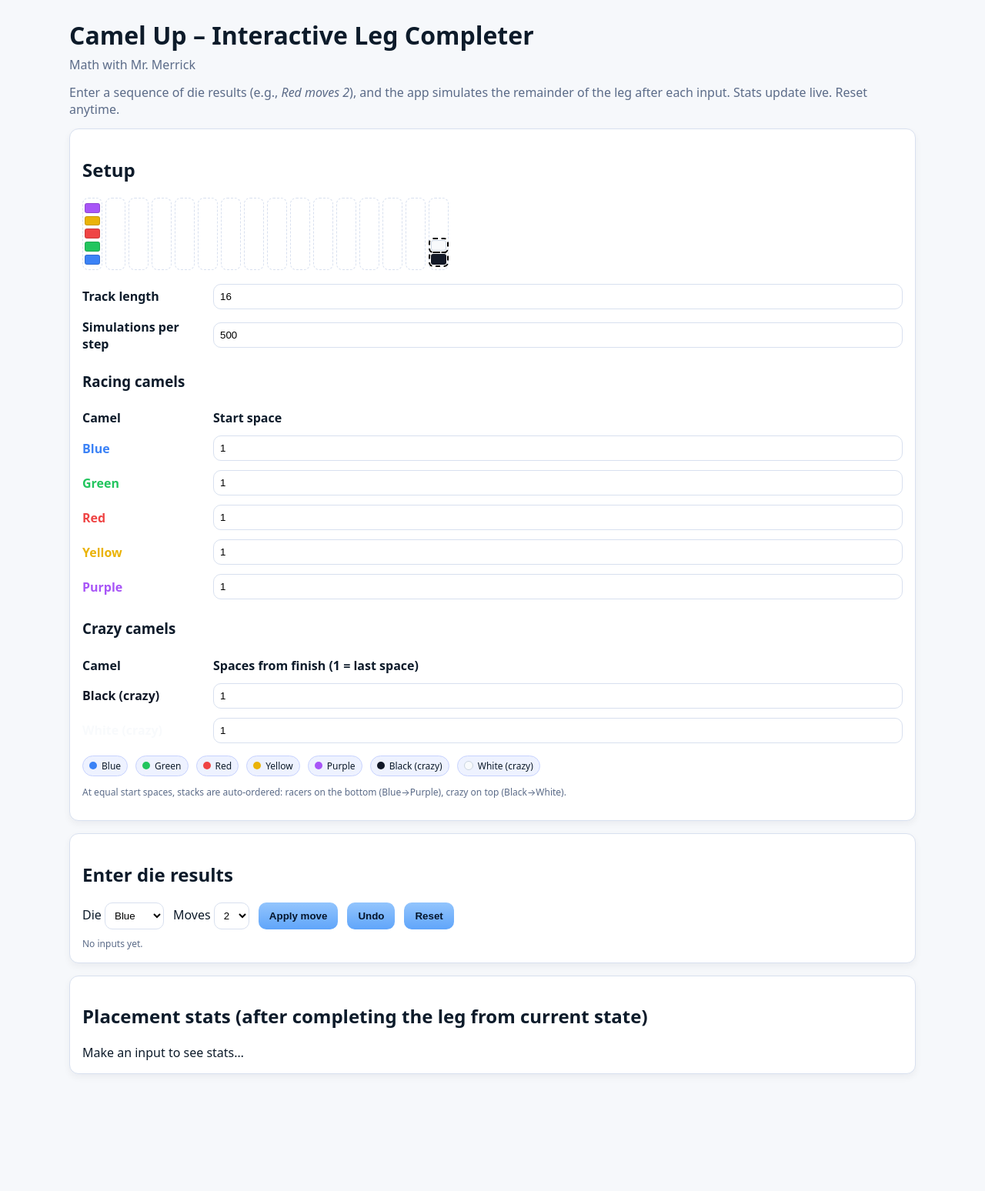
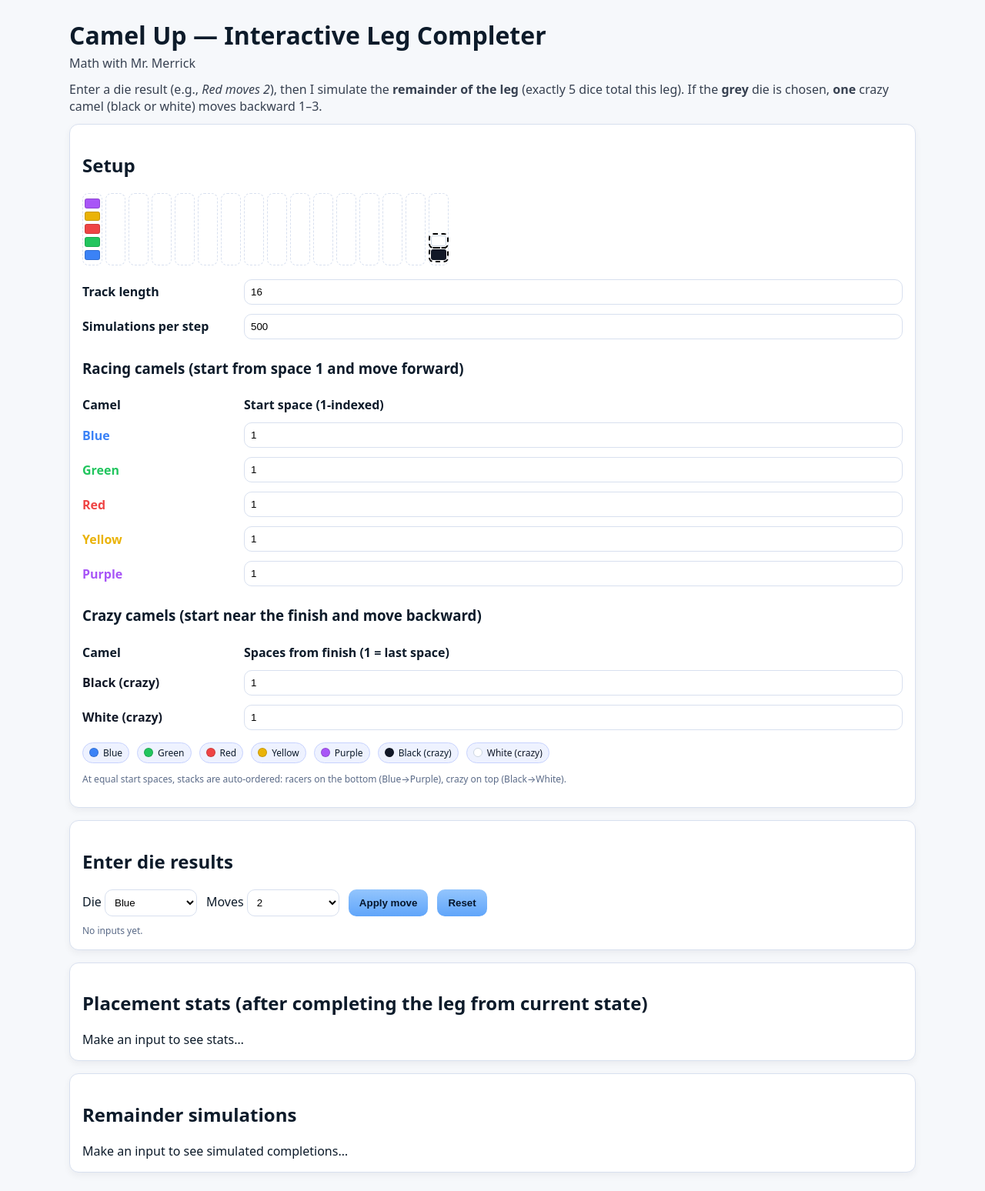
Before and after one commit to MerrickMath/MerrickMath.github.io, a Jekyll site: the page test.html, which Jekyll copies as it is, in a window 1280 px wide. Shown: the whole page at 77% size. Built offline with Jekyll 4.4.1, drawn with Linux system fonts in a browser that asks for light colours; before the commit the page ends 1420 px from its top, so only the background shows below that.

Commit message:
Update test.html

```diff
--- a/test.html
+++ b/test.html
@@ -3,42 +3,43 @@
 <head>
   <meta charset="utf-8" />
   <meta name="viewport" content="width=device-width,initial-scale=1" />
-  <title>Camel Up – Interactive Leg Completer</title>
+  <title>Camel Up — Interactive Leg Completer</title>
   <style>
-    body{font-family:system-ui,-apple-system,Segoe UI,Roboto,Helvetica,Arial,sans-serif;background:#f6f8fb;color:#0d1b2a;margin:0}
+    :root{--bg:#f6f8fb;--ink:#0d1b2a;--muted:#5b6b88;--card:#fff;--line:#d8e0ef;--accent1:#93c5fd;--accent2:#60a5fa}
+    body{font-family:system-ui,-apple-system,Segoe UI,Roboto,Helvetica,Arial,sans-serif;background:var(--bg);color:var(--ink);margin:0}
     .wrap{max-width:1100px;margin:24px auto;padding:0 16px}
-    .card{background:#fff;border:1px solid #d8e0ef;border-radius:12px;padding:16px;margin-bottom:16px;box-shadow:0 4px 10px rgba(13,27,42,.05)}
-    h1{margin:0 0 6px}
-    .subtitle{color:#5b6b88;margin:0 0 14px}
+    .card{background:var(--card);border:1px solid var(--line);border-radius:12px;padding:16px;margin-bottom:16px;box-shadow:0 4px 10px rgba(13,27,42,.05)}
+    h1{margin:0 0 4px}
+    .subtitle{color:#374151;margin:0 0 12px}
     .track{display:grid;grid-template-columns:repeat(var(--len),26px);gap:4px;align-items:end;margin-bottom:12px}
-    .space{height:84px;background:#fff;border:1px dashed #d8e0ef;border-radius:8px;display:flex;flex-direction:column-reverse;align-items:center;justify-content:flex-start;padding:4px}
+    .space{height:84px;background:#fff;border:1px dashed var(--line);border-radius:8px;display:flex;flex-direction:column-reverse;align-items:center;justify-content:flex-start;padding:4px}
     .camel{width:18px;height:12px;border-radius:3px;border:1px solid rgba(0,0,0,.15);margin:2px 0}
     .camel.crazy{outline:2px dashed #000;outline-offset:1px}
-    .row{display:grid;grid-template-columns:160px 1fr;gap:10px;align-items:center;padding:6px 0}
+    .row{display:grid;grid-template-columns:200px 1fr;gap:10px;align-items:center;padding:6px 0}
     .legend{display:flex;gap:10px;flex-wrap:wrap;font-size:12px;margin-top:10px}
     .controls{margin-top:12px;display:flex;gap:12px;flex-wrap:wrap;align-items:center}
-    .controls input{width:110px}
-    input[type=number], select{background:#fff;border:1px solid #d8e0ef;border-radius:10px;padding:8px}
-    input[type=number]:focus, select:focus{outline:2px solid #93c5fd;border-color:#93c5fd}
-    button{cursor:pointer;background:linear-gradient(180deg,#93c5fd,#60a5fa);color:#05152b;font-weight:800;border:none;padding:10px 14px;border-radius:10px}
+    .controls input, .controls select{width:120px}
+    input[type=number], select{background:#fff;border:1px solid var(--line);border-radius:10px;padding:8px}
+    input[type=number]:focus, select:focus{outline:2px solid var(--accent1);border-color:var(--accent1)}
+    button{cursor:pointer;background:linear-gradient(180deg,var(--accent1),var(--accent2));color:#05152b;font-weight:800;border:none;padding:10px 14px;border-radius:10px}
     table{border-collapse:collapse;width:100%}
-    th,td{border-bottom:1px solid #d8e0ef;padding:6px 8px;text-align:center}
+    th,td{border-bottom:1px solid var(--line);padding:6px 8px;text-align:center}
     .mono{font-variant-numeric:tabular-nums}
-    .note{font-size:12px;color:#5b6b88}
+    .note{font-size:12px;color:var(--muted)}
     .nowrap{white-space:nowrap}
     .scroller{max-height:360px;overflow:auto}
     .pill{display:inline-flex;align-items:center;gap:6px;padding:4px 8px;border-radius:999px;background:#eef2ff;border:1px solid #c7d2fe;font-size:12px}
-    .dot{width:10px;height:10px;border-radius:50%;display:inline-block}
+    .dot{width:10px;height:10px;border-radius:50%;display:inline-block;border:1px solid rgba(0,0,0,.15)}
     .error{color:#b91c1c}
   </style>
 </head>
 <body>
 <div class="wrap">
-  <h1>Camel Up – Interactive Leg Completer</h1>
+  <h1>Camel Up — Interactive Leg Completer</h1>
   <p class="subtitle">Math with Mr. Merrick</p>
-  <p class="subtitle">Enter a sequence of die results (e.g., <i>Red moves 2</i>), and the app simulates the remainder of the leg after each input. Stats update live. Reset anytime.</p>
+  <p class="subtitle">Enter a die result (e.g., <i>Red moves 2</i>), then I simulate the <b>remainder of the leg</b> (exactly 5 dice total this leg). If the <b>grey</b> die is chosen, <b>one</b> crazy camel (black or white) moves backward 1–3.</p>
 
-  <!-- Setup (reused) -->
+  <!-- Setup (shared) -->
   <section class="card" id="setup">
     <h2>Setup</h2>
     <div id="board" class="track" style="--len:16"></div>
@@ -46,10 +47,10 @@
     <div class="row"><strong>Track length</strong><input id="trackLen" type="number" value="16" min="6" max="40" /></div>
     <div class="row"><strong>Simulations per step</strong><input id="sims" type="number" value="500" min="1" max="100000" /></div>
 
-    <h3>Racing camels</h3>
+    <h3>Racing camels (start from space 1 and move forward)</h3>
     <div id="rows-racers"></div>
 
-    <h3>Crazy camels</h3>
+    <h3>Crazy camels (start near the finish and move backward)</h3>
     <div id="rows-crazy"></div>
 
     <div class="legend">
@@ -59,7 +60,7 @@
       <span class="pill"><span class="dot" style="background:#eab308"></span> Yellow</span>
       <span class="pill"><span class="dot" style="background:#a855f7"></span> Purple</span>
       <span class="pill"><span class="dot" style="background:#111827"></span> Black (crazy)</span>
-      <span class="pill"><span class="dot" style="background:#f8fafc;border:1px solid #cbd5e1"></span> White (crazy)</span>
+      <span class="pill"><span class="dot" style="background:#ffffff;border-color:#cbd5e1"></span> <span style="color:#111827">White (crazy)</span></span>
     </div>
     <p class="note">At equal start spaces, stacks are auto-ordered: racers on the bottom (Blue→Purple), crazy on top (Black→White).</p>
   </section>
@@ -86,7 +87,6 @@
         </select>
       </label>
       <button id="applyBtn">Apply move</button>
-      <button id="undoBtn" title="Undo last input">Undo</button>
       <button id="resetBtn" title="Reset the leg to setup state">Reset</button>
       <span class="note" id="status"></span>
     </div>
@@ -97,6 +97,11 @@
   <section class="card">
     <h2>Placement stats (after completing the leg from current state)</h2>
     <div id="placementStats">Make an input to see stats…</div>
+  </section>
+
+  <section class="card">
+    <h2>Remainder simulations</h2>
+    <div id="legsTable" class="scroller">Make an input to see simulated completions…</div>
   </section>
 </div>
 
@@ -112,7 +117,7 @@
   ];
   const CRAZY=[
     {id:'black',name:'Black (crazy)',color:'#111827',crazy:true},
-    {id:'white',name:'White (crazy)',color:'#f8fafc',border:'#cbd5e1',crazy:true},
+    {id:'white',name:'White (crazy)',color:'#ffffff',border:'#cbd5e1',crazy:true},
   ];
   const CAMELS=[...RACERS,...CRAZY];
 
@@ -120,15 +125,16 @@
   const el=s=>document.querySelector(s);
   const make=(t,p={})=>Object.assign(document.createElement(t),p);
   const clamp=(x,a,b)=>Math.max(a,Math.min(b,x));
-  const isCrazyId=cid=>CRAZY.some(c=>c.id===cid);
+  const isCrazyId=cid=>cid==='black'||cid==='white';
   const shuffle=(arr)=>{ const a=arr.slice(); for(let i=a.length-1;i>0;i--){ const j=Math.floor(Math.random()*(i+1)); [a[i],a[j]]=[a[j],a[i]]; } return a; };
+  const num=(sel,def)=>{ const n=el(sel); const v=(n&&n.value!=null)? n.value : def; const t=parseInt(v,10); return Number.isFinite(t)? t : def; };
 
   // === Build Setup Rows ===
   function buildRows(){
     const rowsR=el('#rows-racers'); const rowsC=el('#rows-crazy');
     rowsR.innerHTML=''; rowsC.innerHTML='';
 
-    rowsR.appendChild(make('div',{className:'row',innerHTML:'<div><b>Camel</b></div><div><b>Start space</b></div>'}));
+    rowsR.appendChild(make('div',{className:'row',innerHTML:'<div><b>Camel</b></div><div><b>Start space (1-indexed)</b></div>'}));
     RACERS.forEach(c=>{
       const row=make('div',{className:'row'});
       row.append(
@@ -141,8 +147,9 @@
     rowsC.appendChild(make('div',{className:'row',innerHTML:'<div><b>Camel</b></div><div><b>Spaces from finish (1 = last space)</b></div>'}));
     CRAZY.forEach(c=>{
       const row=make('div',{className:'row'});
+      const textColor = c.id==='white' ? '#111827' : c.color; // ensure white label visible
       row.append(
-        make('div',{innerHTML:`<span style="font-weight:700;${c.crazy?`color:${c.color}`:''}">${c.name}</span>`}),
+        make('div',{innerHTML:`<span style="font-weight:700;color:${textColor}">${c.name}</span>`}),
         make('input',{type:'number',min:1,max:100,step:1,value:1,id:`pos-${c.id}`})
       );
       rowsC.appendChild(row);
@@ -151,22 +158,26 @@
 
   // === Board helpers ===
   function buildInitialBoard(){
-    const trackLen=clamp(parseInt(el('#trackLen')?.value||16,10),6,40);
+    const trackLen=clamp(num('#trackLen',16),6,40);
     const groups=new Map();
 
+    // racers: convert 1-indexed input to 0-indexed board
     RACERS.forEach(c=>{
-      const s=parseInt(el(`#pos-${c.id}`)?.value||1,10);
+      const s=num(`#pos-${c.id}`,1);
       const space=clamp(s-1,0,trackLen-1);
       if(!groups.has(space)) groups.set(space,[]);
       groups.get(space).push({camel:c.id,crazy:false});
     });
+
+    // crazy: from finish (1=last space) -> 0-indexed board
     CRAZY.forEach(c=>{
-      const f=parseInt(el(`#pos-${c.id}`)?.value||1,10);
+      const f=num(`#pos-${c.id}`,1);
       const space=clamp(trackLen - f, 0, trackLen-1);
       if(!groups.has(space)) groups.set(space,[]);
       groups.get(space).push({camel:c.id,crazy:true});
     });
 
+    // auto stack: racers bottom (RACERS order), then crazy (CRAZY order)
     const board=new Map();
     for(const [space,arr] of groups.entries()){
       arr.sort((a,b)=>{
@@ -200,24 +211,25 @@
   function placementsFromBoard(board){
     const racers=new Set(RACERS.map(c=>c.id));
     let maxSpace=-Infinity; for(const k of board.keys()) if(k>maxSpace) maxSpace=k;
-    const order=[];
+    const order=[]; // furthest first; within a space, top ahead
     for(let s=maxSpace; s>=-100; s--){ if(!board.has(s)) continue; const stack=board.get(s); for(let i=stack.length-1;i>=0;i--){ const cid=stack[i]; if(racers.has(cid)) order.push(cid); } }
     const placement=new Map(); order.forEach((cid,idx)=> placement.set(cid, idx+1));
     return placement;
   }
 
   // === Interactive state ===
-  let legBoard; // Map space->stack
-  let usedDice; // array of ids in order (e.g., ['red','grey','blue'])
+  let legBoard; // Map space->stack (bottom->top)
+  let usedDice; // ids in order
   let finished;
 
   function resetLeg(){
     legBoard = buildInitialBoard();
     usedDice = [];
     finished = false;
-    drawBoard(legBoard); // preview uses setup preview for convenience
+    drawBoard(legBoard);
     updateUsedDiceLine();
     el('#placementStats').innerHTML = 'Make an input to see stats…';
+    el('#legsTable').innerHTML = 'Make an input to see simulated completions…';
     el('#status').textContent = '';
   }
 
@@ -262,15 +274,14 @@
     return true;
   }
 
-  // Complete the remainder of the leg randomly, given current state & usedDice
+  // Complete remainder of leg randomly and capture moves + final positions
   function simulateRemainderOnce(trackLen){
-    // clone board
     const board = new Map(); for(const[k,v] of legBoard.entries()) board.set(k, v.slice());
     let done = finished;
     const remainingAll = ['blue','green','red','yellow','purple','grey'].filter(d=>!usedDice.includes(d));
-    // pick up to (5 - usedDice.length) dice uniformly at random from remainingAll, in random order
     const need = Math.max(0, 5 - usedDice.length);
     const bag = shuffle(remainingAll).slice(0, need);
+    const moves=[];
     for(const die of bag){ if(done) break;
       if(die==='grey'){
         const crazy = Math.random() < 0.5 ? 'black' : 'white';
@@ -282,6 +293,7 @@
           const dest=Math.max(0, loc.space - roll);
           const destStack=board.get(dest)||[]; destStack.push(...movers); board.set(dest,destStack);
         }
+        moves.push({camel:crazy, roll});
       } else {
         const roll = 1 + Math.floor(Math.random()*3);
         const loc = locate(board, die); if(loc.space!==-1){
@@ -289,23 +301,26 @@
           const stayers=board.get(loc.space).slice(0,loc.index);
           if(stayers.length) board.set(loc.space,stayers); else board.delete(loc.space);
           const dest=loc.space + roll; const destStack=board.get(dest)||[]; destStack.push(...movers); board.set(dest,destStack);
-          if(dest>=trackLen) { done = true; break; }
+          if(dest>=trackLen) { done = true; }
         }
+        moves.push({camel:die, roll});
       }
     }
-    return placementsFromBoard(board);
+    return { moves, positions: positionsFromBoard(board), placement: placementsFromBoard(board) };
   }
 
   function runSimulationsForCurrentState(){
-    const sims = clamp(parseInt(el('#sims').value||500,10),1,100000);
-    const trackLen = clamp(parseInt(el('#trackLen').value||16,10),6,40);
-    // tally 1..5
+    const sims = clamp(num('#sims',500),1,100000);
+    const trackLen = clamp(num('#trackLen',16),6,40);
     const stats=new Map(); RACERS.forEach(c=> stats.set(c.id,[0,0,0,0,0]));
+    const legs=[];
     for(let i=0;i<sims;i++){
-      const placement = simulateRemainderOnce(trackLen);
-      RACERS.forEach(c=>{ const p=placement.get(c.id); if(p>=1&&p<=5){ const a=stats.get(c.id); a[p-1]++; } });
+      const res = simulateRemainderOnce(trackLen);
+      legs.push(res);
+      RACERS.forEach(c=>{ const p=res.placement.get(c.id); if(p>=1&&p<=5){ const a=stats.get(c.id); a[p-1]++; } });
     }
     renderPlacementStats(stats, sims);
+    renderLegsTable(legs);
   }
 
   function renderPlacementStats(stats, total){
@@ -326,6 +341,31 @@
     container.innerHTML=html;
   }
 
+  function renderLegsTable(legs){
+    const container=el('#legsTable');
+    if(!legs?.length){ container.innerHTML='Make an input to see simulated completions…'; return; }
+    let html='<div class="scroller"><table><thead><tr><th>#</th><th>Dice order</th>';
+    [...RACERS,...CRAZY].forEach(c=>{ html+=`<th class="nowrap">${c.name}</th>`; });
+    html+='</tr></thead><tbody>';
+    legs.slice(0,200).forEach((leg,idx)=>{
+      const order=leg.moves.map(m=>{
+        const isCrazy = (m.camel==='black'||m.camel==='white');
+        const label = isCrazy ? (m.camel==='black'?'Black':'White') : (RACERS.find(r=>r.id===m.camel)?.name||m.camel);
+        return `${label}:${m.roll}${isCrazy?'←':''}`;
+      }).join(', ');
+      html+=`<tr><td class="mono">${idx+1}</td><td style="text-align:left">${order}</td>`;
+      [...RACERS,...CRAZY].forEach(c=>{
+        const posIdx = leg.positions.get(c.id);
+        const val = (posIdx==null)? '—' : (posIdx+1);
+        html+=`<td class="mono">${val}</td>`;
+      });
+      html+='</tr>';
+    });
+    html+='</tbody></table></div>';
+    if(legs.length>200) html+='<p class="note">Showing first 200 of '+legs.length+' simulated completions.</p>';
+    container.innerHTML=html;
+  }
+
   // === Init ===
   function updatePreview(){ drawBoard(buildInitialBoard()); }
   function init(){
@@ -339,19 +379,6 @@
       const roll = parseInt(el('#moveSelect').value,10);
       if(applyUserMove(die, roll)) runSimulationsForCurrentState();
     });
-    el('#undoBtn').addEventListener('click', ()=>{
-      if(!usedDice.length){ el('#status').innerHTML = '<span class="error">Nothing to undo.</span>'; return; }
-      // full recompute from start (simplest & safest)
-      const history = usedDice.slice(0,-1);
-      resetLeg();
-      for(const d of history){
-        const wasGrey = d==='grey';
-        // we cannot know the exact 1-3 user chose before; assume the move select currently shows the intended values.
-        // To be deterministic, we store nothing extra; encourage immediate re-entry.
-        break; // inform user instead of guessing
-      }
-      el('#status').innerHTML = '<span class="note">Last input undone. Re-enter it as needed.</span>';
-    });
     el('#resetBtn').addEventListener('click', resetLeg);
 
     // Start fresh
```
Also changed, not shown: other parts of test.html (+4 -4 lines).
